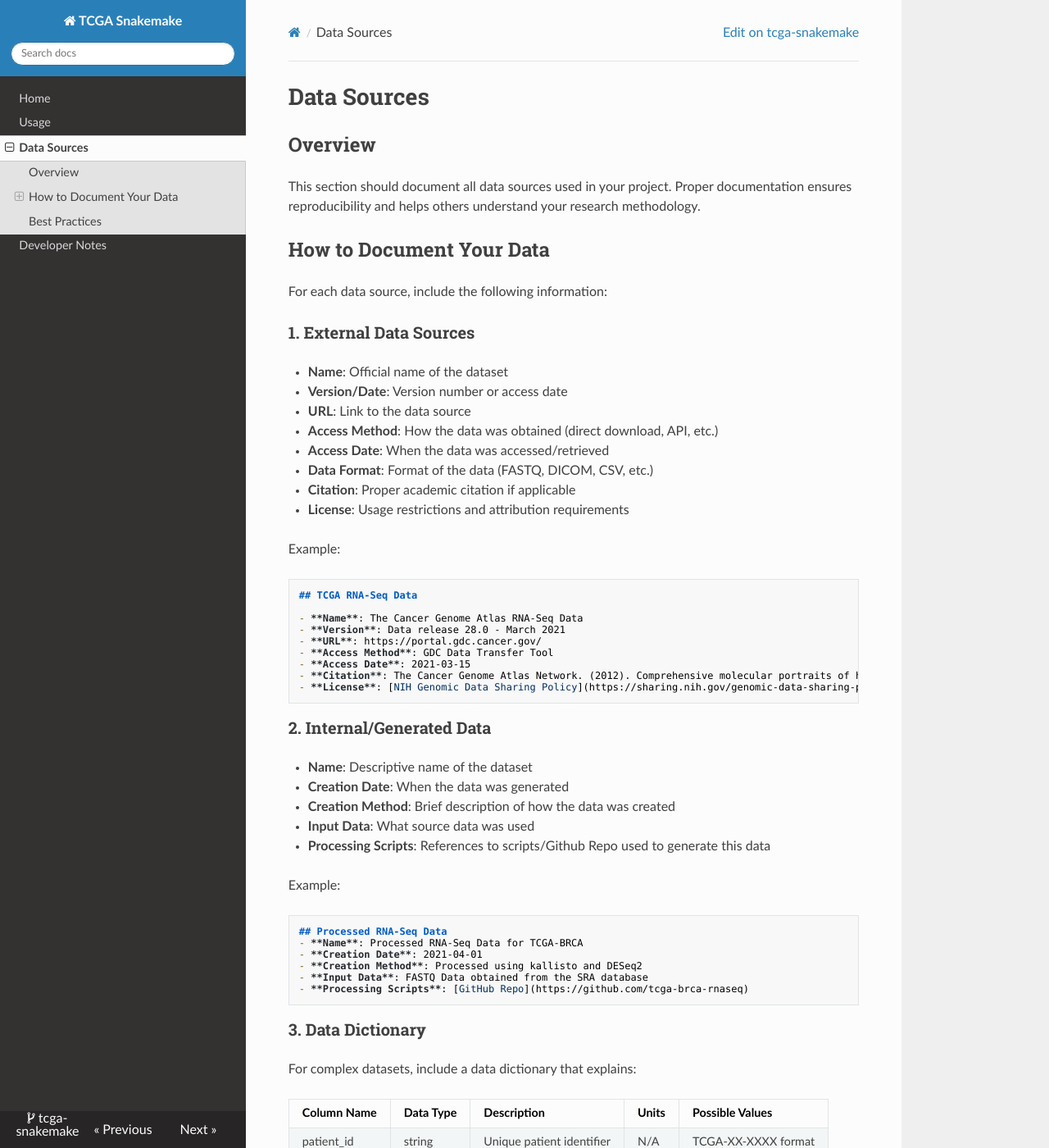
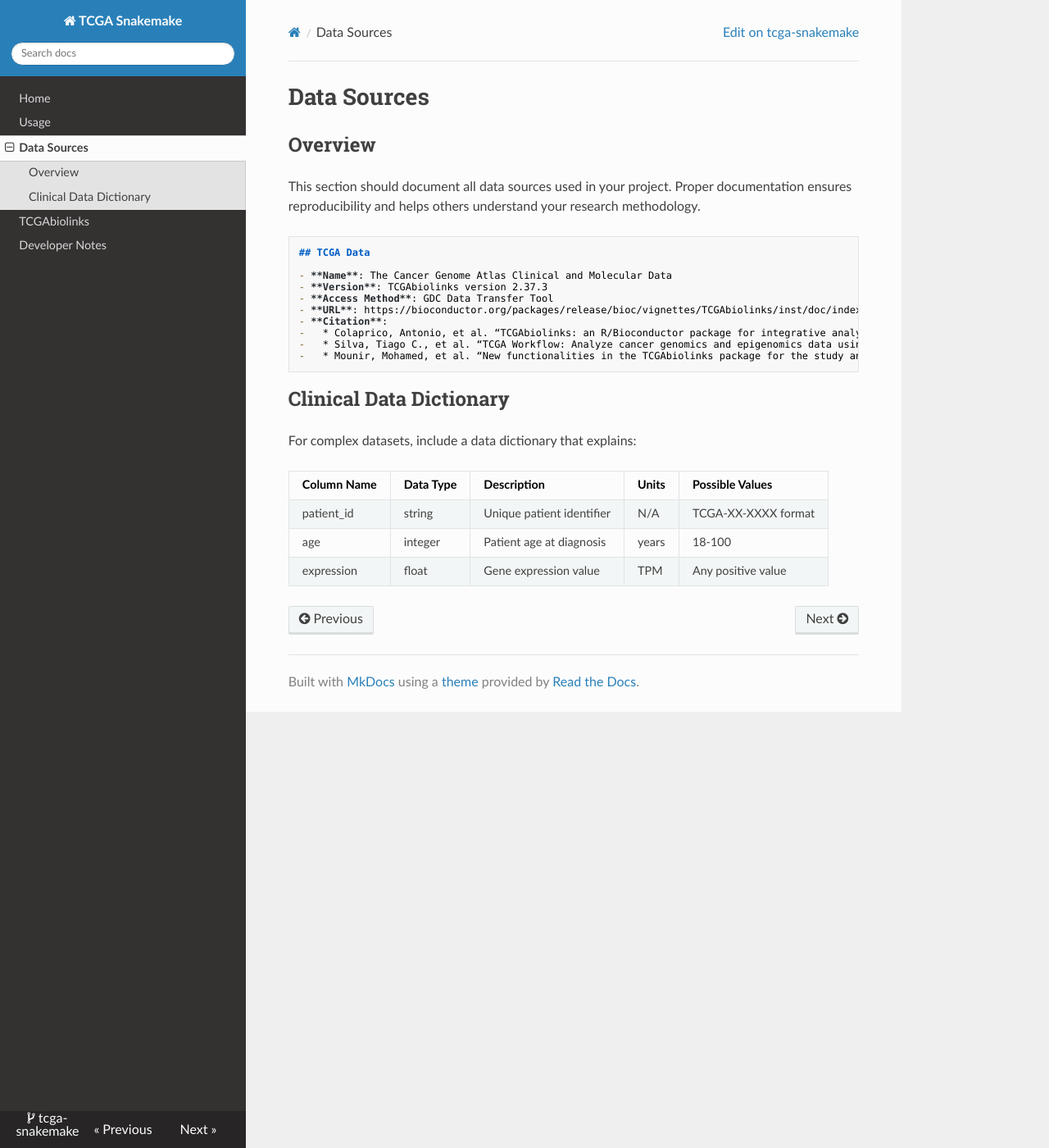
Before and after one commit to julianguyn/tcga-snakemake, an MkDocs documentation site: the page built from docs/data_sources.md, in a window 1280 px wide and 1400 px high. Shown: the whole window at 82% size. Built offline with MkDocs 1.6.1, drawn with Linux system fonts in a browser that asks for light colours; nearby versions of some CDN libraries; some of the changed text lies outside the part shown.

````diff
--- a/docs/data_sources.md
+++ b/docs/data_sources.md
@@ -6,55 +6,20 @@ This section should document all data sources used in your project.
 Proper documentation ensures reproducibility and helps others
 understand your research methodology.
 
-## How to Document Your Data
+```markdown
+## TCGA Data
 
-For each data source, include the following information:
-
-### 1. External Data Sources
-
-- **Name**: Official name of the dataset
-- **Version/Date**: Version number or access date
-- **URL**: Link to the data source
-- **Access Method**: How the data was obtained (direct download, API, etc.)
-- **Access Date**: When the data was accessed/retrieved
-- **Data Format**: Format of the data (FASTQ, DICOM, CSV, etc.)
-- **Citation**: Proper academic citation if applicable
-- **License**: Usage restrictions and attribution requirements
-
-Example:
-
-```markdown
-## TCGA RNA-Seq Data
-
-- **Name**: The Cancer Genome Atlas RNA-Seq Data
-- **Version**: Data release 28.0 - March 2021
-- **URL**: https://portal.gdc.cancer.gov/
+- **Name**: The Cancer Genome Atlas Clinical and Molecular Data
+- **Version**: TCGAbiolinks version 2.37.3
 - **Access Method**: GDC Data Transfer Tool
-- **Access Date**: 2021-03-15
-- **Citation**: The Cancer Genome Atlas Network. (2012). Comprehensive molecular portraits of human breast tumours. Nature, 490(7418), 61-70.
-- **License**: [NIH Genomic Data Sharing Policy](https://sharing.nih.gov/genomic-data-sharing-policy)
+- **URL**: https://bioconductor.org/packages/release/bioc/vignettes/TCGAbiolinks/inst/doc/index.html
+- **Citation**:
+-   * Colaprico, Antonio, et al. “TCGAbiolinks: an R/Bioconductor package for integrative analysis of TCGA data.” Nucleic acids research 44.8 (2015): e71-e71
+-   * Silva, Tiago C., et al. “TCGA Workflow: Analyze cancer genomics and epigenomics data using Bioconductor packages.” F1000Research 5 (2016). (https://f1000research.com/articles/5-1542/v2)
+-   * Mounir, Mohamed, et al. “New functionalities in the TCGAbiolinks package for the study and integration of cancer data from GDC and GTEx.” PLoS computational biology 15.3 (2019): e1006701. (https://doi.org/10.1371/journal.pcbi.1006701)
 ```
 
-### 2. Internal/Generated Data
-
-- **Name**: Descriptive name of the dataset
-- **Creation Date**: When the data was generated
-- **Creation Method**: Brief description of how the data was created
-- **Input Data**: What source data was used
-- **Processing Scripts**: References to scripts/Github Repo used to generate this data
-
-Example:
-
-```markdown
-## Processed RNA-Seq Data
-- **Name**: Processed RNA-Seq Data for TCGA-BRCA
-- **Creation Date**: 2021-04-01
-- **Creation Method**: Processed using kallisto and DESeq2
-- **Input Data**: FASTQ Data obtained from the SRA database
-- **Processing Scripts**: [GitHub Repo](https://github.com/tcga-brca-rnaseq)
-```
-
-### 3. Data Dictionary
+## Clinical Data Dictionary
 
 For complex datasets, include a data dictionary that explains:
 
@@ -63,12 +28,3 @@ For complex datasets, include a data dictionary that explains:
 | patient_id  | string    | Unique patient identifier | N/A | TCGA-XX-XXXX format |
 | age         | integer   | Patient age at diagnosis | years | 18-100 |
 | expression  | float     | Gene expression value | TPM | Any positive value |
-
-## Best Practices
-
-- Store raw data in `data/rawdata/` and never modify it
-- Store processed data in `data/procdata/` and all code used to generate it should be in `workflow/scripts/`
-- Document all processing steps
-- Track data provenance (where data came from and how it was modified)
-- Respect data usage agreements and licenses!
-    This is especially important for data that should not be shared publicly
--- a/mkdocs.yaml
+++ b/mkdocs.yaml
@@ -22,6 +22,7 @@ nav:
   - Home: README.md
   - Usage: usage.md
   - Data Sources: data_sources.md
+  - TCGAbiolinks: tcga_biolinks.md
   - Developer Notes: devnotes.md
 
 theme: readthedocs
````
Also changed, not shown: docs/devnotes.md (+2 -9 lines), docs/tcga_biolinks.md (added, +53 -0 lines), workflow/notebooks/README.md (deleted, +0 -47 lines), 8 other files.
